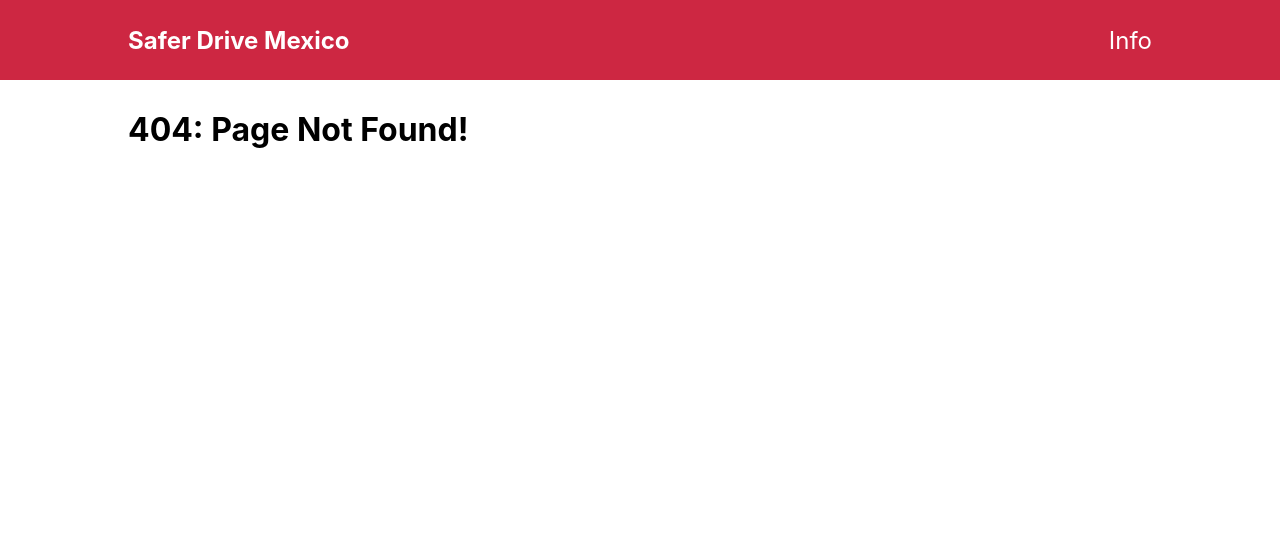
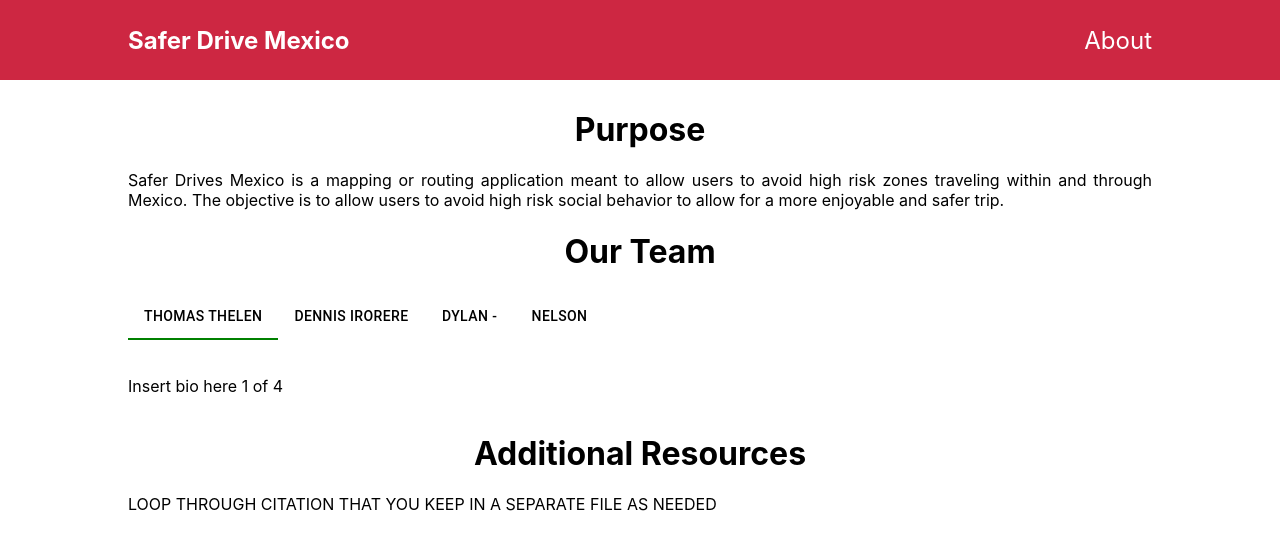
Before and after one commit to Golden-Ratio-Analytic-Services/SaferDrivesMexico, a React (Create React App) app in the folder client/: page /about in a window 1280 px wide. Before the commit this address had no page. Shown: the top 550 px of the page. Built offline with nearby package versions, Linux system fonts and the light colour scheme.

Commit message:
about stx TODO About bio Citations General Main Page Basic Routing

```diff
--- a/client/src/App.js
+++ b/client/src/App.js
@@ -20,7 +20,7 @@ function App() {
       <Routes>
         <Route path="/" element={<HomePage />} />
         <Route path="/home" element={<HomePage />} />
-        <Route path="/info" element={<About />} />
+        <Route path="/about" element={<About />} />
         <Route path="*" element={<NotFound />} />
       </Routes>
       </div>
--- a/client/src/components/NavBar.jsx
+++ b/client/src/components/NavBar.jsx
@@ -12,7 +12,7 @@ function NavBar (){
         <nav>
           <ul>
             <li>
-              <Link to='/info'>Info</Link>
+              <Link to='/about'>About</Link>
             </li>
           </ul>
         </nav>
--- a/client/src/pages/About.jsx
+++ b/client/src/pages/About.jsx
@@ -1,10 +1,54 @@
-import { Box } from "@mui/material";
+import { Box, Tabs, Tab } from "@mui/material";
+import { useState } from "react";
+import { green } from '@mui/material/colors'
 
 
-const About= () => (<Box width="80%" m="30px auto">
-    <h1>Purpose</h1>
-    <p>Additional Resources</p>
-    <p>People</p>
+const About= () => {
+
+    const handleChange = (event, newValue) => {
+        setTabValue(newValue);
+    }
+
+    const [tabValue, setTabValue] = useState("thomas");
+
+
+    return (<Box width="80%" m="30px auto">
+    <h1 align='center'>Purpose</h1>
+    <p align='justify'>Safer Drives Mexico is a mapping or routing application meant to
+        allow users to avoid high risk zones traveling within and through Mexico.
+        The objective is to allow users to avoid high risk social behavior to
+        allow for a more enjoyable and safer trip.</p>
+    <h1 align='center'>Our Team</h1>
+        {/* INFORMATION */}
+        <Box m="20px 0" >
+            <Tabs value={tabValue} onChange={handleChange}
+            textColor="black"
+            TabIndicatorProps={{
+                style: {
+                  backgroundColor: "green",
+                }
+              }}>
+                <Tab label="Thomas Thelen" value="thomas" />
+                <Tab label="Dennis Irorere" value="dennis" />
+                <Tab label="Dylan -" value="dylan" />
+                <Tab label="Nelson" value="nelson" />
+            </Tabs>
+        </Box>
+            <Box display='flex' flexWrap="wrap" gap="15px">
+            {tabValue === 'thomas' && (<div><p align='justify'>Insert bio here 1 of 4</p></div>)}
+            {tabValue === 'dennis' && (<div><p align='justify'>Insert bio here 2 of 4</p></div>)}
+            {tabValue === 'dylan' && (<div><p align='justify'>Insert bio here 3 of 4</p></div>)}
+            {tabValue === 'nelson' && (<div><p align='justify'>Nelson was inspired to transition into software development after doing neuroscience at a top machine learning company.
+            After working with incredibly positive innovative engineers,
+            Nelson was inspired and encouraged to pivot into software development.
+            Nelson love solution oriented teams that empower people and support diversity.</p></div>)}
+        </Box>
+
+
+    <h1 align='center'>Additional Resources</h1>
+    <p>LOOP THROUGH CITATION THAT YOU KEEP IN A SEPARATE FILE AS NEEDED</p>
+
     </Box>)
+}
 
 export default About;
--- a/client/src/pages/Home.jsx
+++ b/client/src/pages/Home.jsx
@@ -95,7 +95,7 @@ function HomePage() {
         </Box>
       </Box>
       <hr />
-      <Box>Tabs: for Threat-Considerations, most common on your trip, generic helpful hints</Box>
+      <Box>This Web application was inspired by MEXICO PEACE INDEX 2022 in order to encourage a safer driving experience in highrisk zones.</Box>
     </Box>
   );
 }
```
Also changed, not shown: client/src/components/Textbox.jsx (added, +15 -0 lines).
